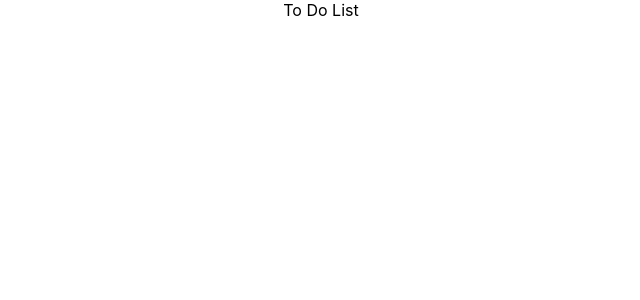
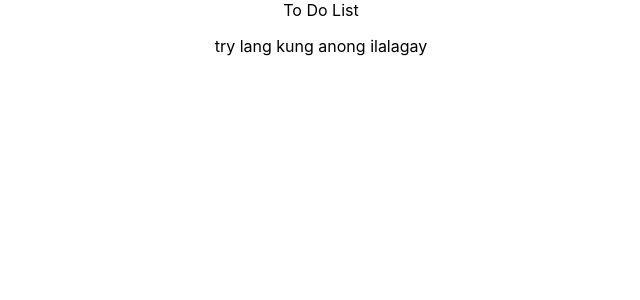
Before and after one commit to alysgbn/to-do-list-mern, a React (Create React App) app in the folder todo-list/: page / in a window 1280 px wide. Shown: the top 300 px of the page, without its empty margins (319-959 px from the left). Built offline with nearby package versions, Linux system fonts and the light colour scheme.

Commit message:
initial commit homepage branch

```diff
--- a/todo-list/src/pages/Home.jsx
+++ b/todo-list/src/pages/Home.jsx
@@ -1,7 +1,10 @@
-import React from 'react'
+import React from "react";
 
 export const Home = () => {
   return (
-    <div>To Do List</div>
-  )
-}
+    <>
+      <div>To Do List</div>
+      <p>try lang kung anong ilalagay</p>
+    </>
+  );
+};
```
